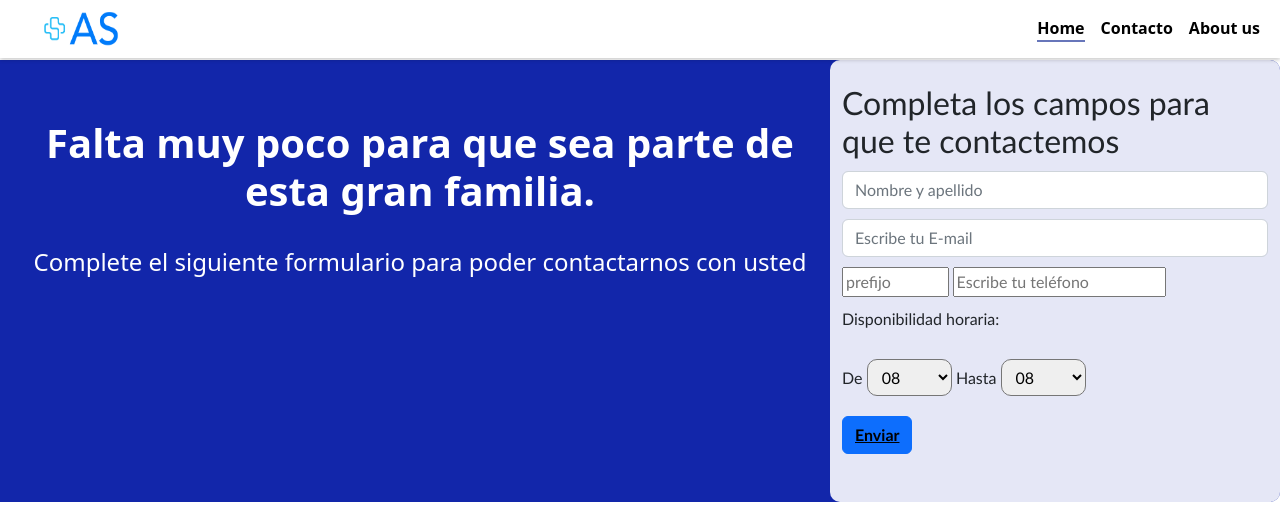
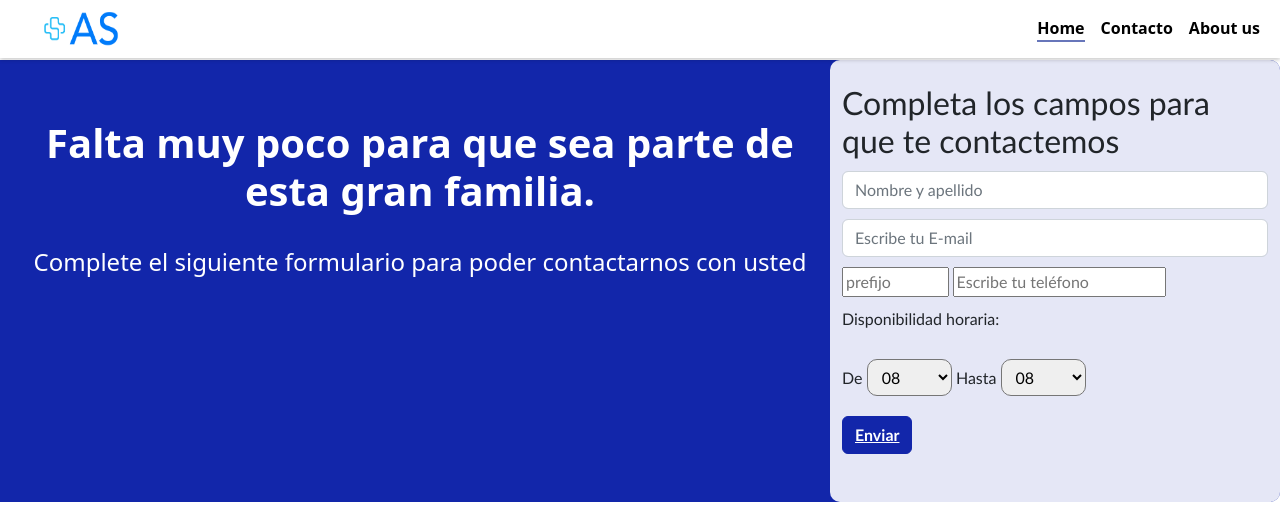
Before and after one commit to grupo-4-Argentina-programa/Trabajo-Final-Obra_Social, a website: page contacto.html in a window 1280 px wide. Shown: the top 506 px of the page. Drawn offline with nearby package versions, Linux system fonts and the light colour scheme.

Commit message:
ultimos cambios

```diff
--- a/contacto.html
+++ b/contacto.html
@@ -107,7 +107,7 @@
             </div>
             <div class="col-md-12">
                 <button type="onclic" class="btn btn-primary" onclick="guardarDato()">
-                    <a href="./despedida.html">Enviar</a>
+                    <a href="./despedida.html" class="a-white">Enviar</a>
                 </button>
             </div>
         </form>
--- a/css/contacto.css
+++ b/css/contacto.css
@@ -181,6 +181,21 @@ h4 {
   margin-bottom: -50px;
 }
 
+.btn-primary {
+  background-color: #1226aa;
+  border-color: #1226aa;
+}
+.a-white{
+  color: #fff;
+}
+.a-white:hover{
+  color: #fff;
+}
+
+.btn-primary:hover {
+  background-color: lighten(#1226aa, 20%);
+  border-color: #1c3daa;
+}
 /**google map**/
 .container-of-maps{
   display: flex;
```
